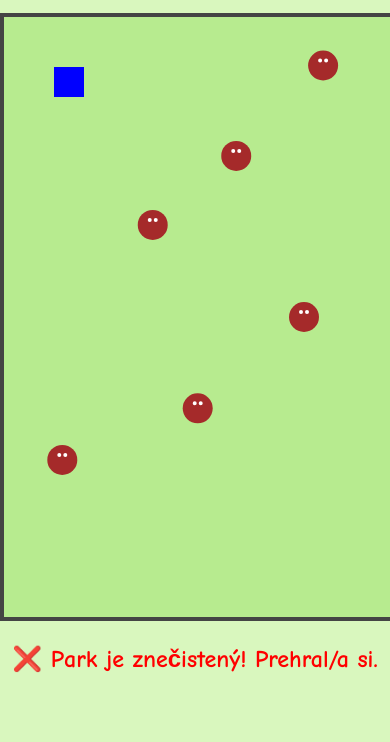
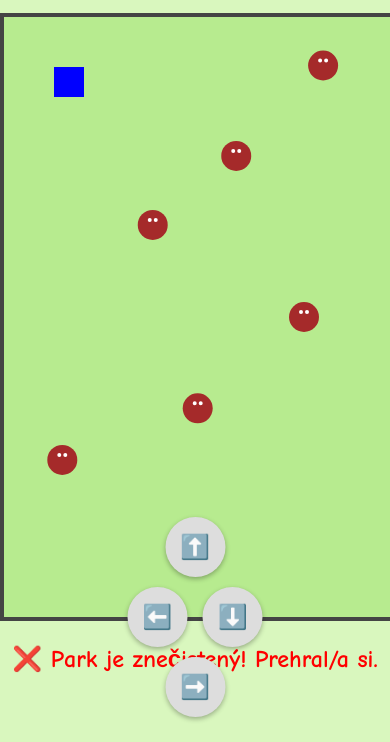
Before and after one commit to Bbbarbora/Poop-patrol, a plain HTML site: page index.html in a window 390 px wide. Shown: the part 102-844 px from the top of the page. Drawn offline with Linux system fonts and the light colour scheme.

Commit message:
feat add mobile version control

```diff
--- a/index.html
+++ b/index.html
@@ -10,6 +10,14 @@
   <h1>Poop Patrol 💩</h1>
   <p>Skóre: <span id="score">0</span></p>
   <canvas id="gameCanvas" width="800" height="600"></canvas>
+  <div id="mobileControls">
+    <button id="up">⬆️</button>
+    <div>
+      <button id="left">⬅️</button>
+      <button id="down">⬇️</button>
+      <button id="right">➡️</button>
+    </div>
+  </div>
   <p id="gameOverMessage"></p>
 
   <script src="index.js"></script>
--- a/index.js
+++ b/index.js
@@ -108,4 +108,14 @@ function updateGame() {
     }
 }
 
+const directions = ["up", "down", "left", "right"];
+directions.forEach(dir => {
+    document.getElementById(dir).addEventListener("touchstart", () => {
+        keys[`Arrow${dir.charAt(0).toUpperCase() + dir.slice(1)}`] = true;
+    });
+    document.getElementById(dir).addEventListener("touchend", () => {
+        keys[`Arrow${dir.charAt(0).toUpperCase() + dir.slice(1)}`] = false;
+    });
+});
+
 updateGame();
--- a/style.css
+++ b/style.css
@@ -18,3 +18,31 @@ body {
     color: red;
     font-weight: bold;
   }
+
+  #mobileControls {
+    position: fixed;
+    bottom: 20px;
+    left: 50%;
+    transform: translateX(-50%);
+    display: flex;
+    flex-direction: column;
+    align-items: center;
+    z-index: 10;
+  }
+
+  #mobileControls button {
+    width: 60px;
+    height: 60px;
+    font-size: 24px;
+    margin: 5px;
+    border-radius: 50%;
+    border: none;
+    background-color: #ddd;
+    box-shadow: 0 2px 5px rgba(0, 0, 0, 0.3);
+  }
+
+  @media (min-width: 768px) {
+    #mobileControls {
+      display: none;
+    }
+  }
```
